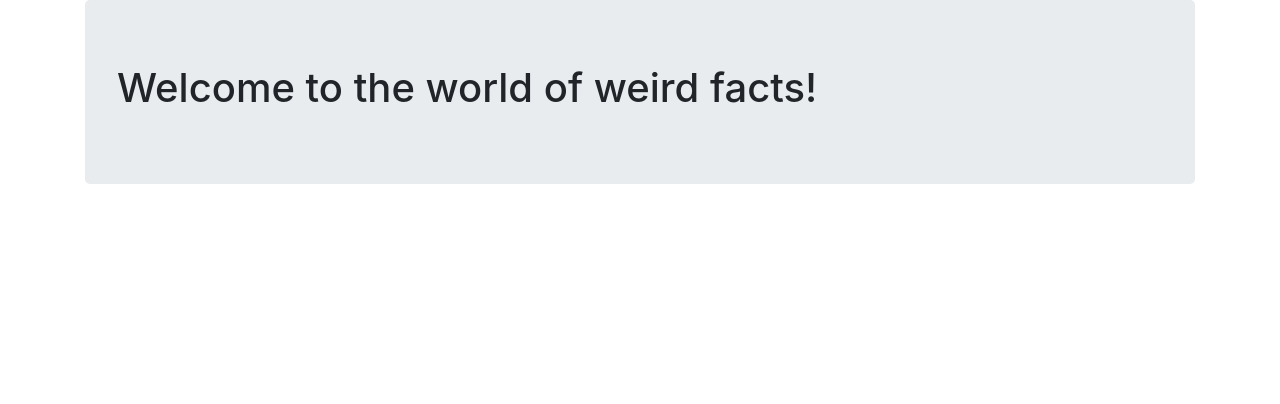
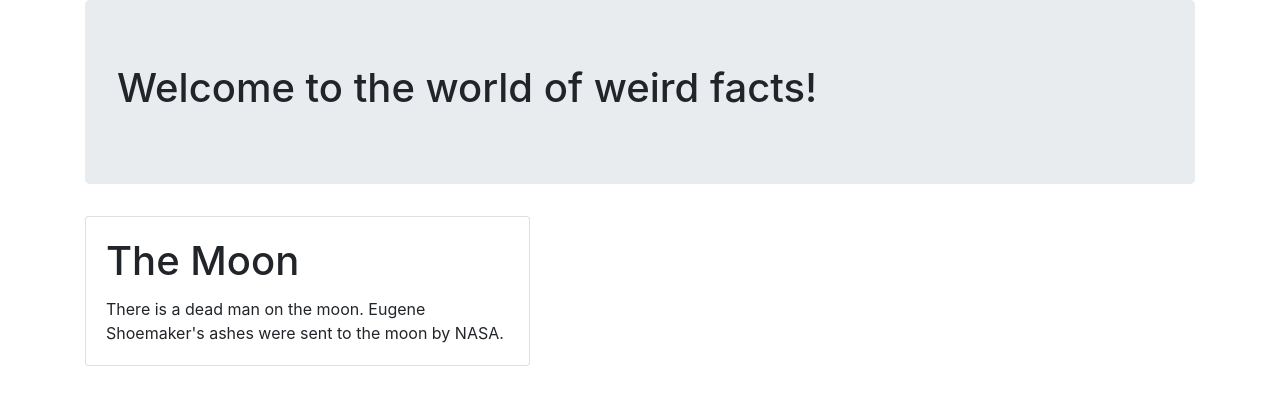
Before and after one commit to CrankyJones/weirdfacts, a plain HTML site: page index.html in a window 1280 px wide. Drawn offline with Linux system fonts and the light colour scheme.

Commit message:
add html card
Co-Authored-By: Geof Rosenmund <geof.rosenmunds.email@gmail.com>

```diff
--- a/index.html
+++ b/index.html
@@ -14,6 +14,20 @@
         <div class="jumbotron">
             <h1>Welcome to the world of weird facts!</h1>
         </div>
+        <div class="row">
+            <div class="col-md-5">
+                <div class=" card ">
+                    <div class="card-body ">
+                        <h1 class="card-title ">
+                            The Moon
+                        </h1>
+                        <p class="card-text ">
+                            There is a dead man on the moon. Eugene Shoemaker's ashes were sent to the moon by NASA.
+                        </p>
+                    </div>
+                </div>
+            </div>
+        </div>
 </body>
 
 </html>
```
